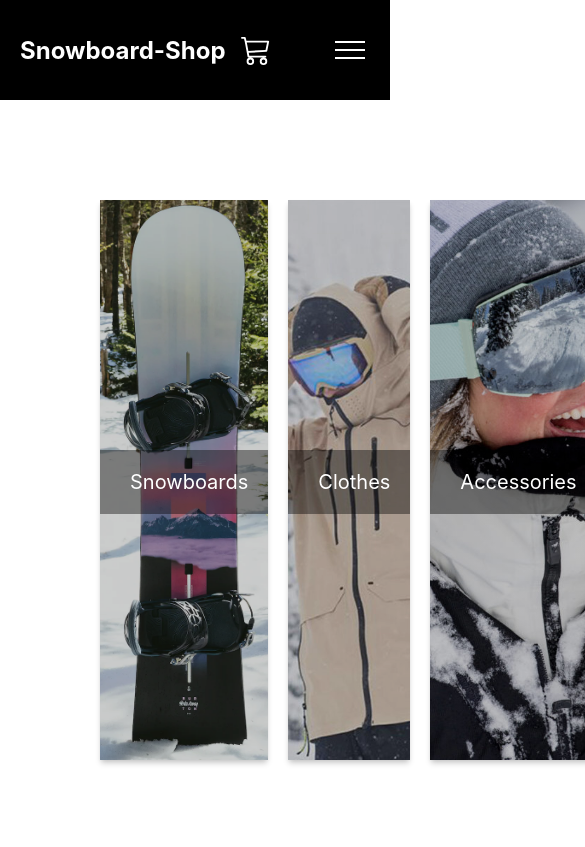
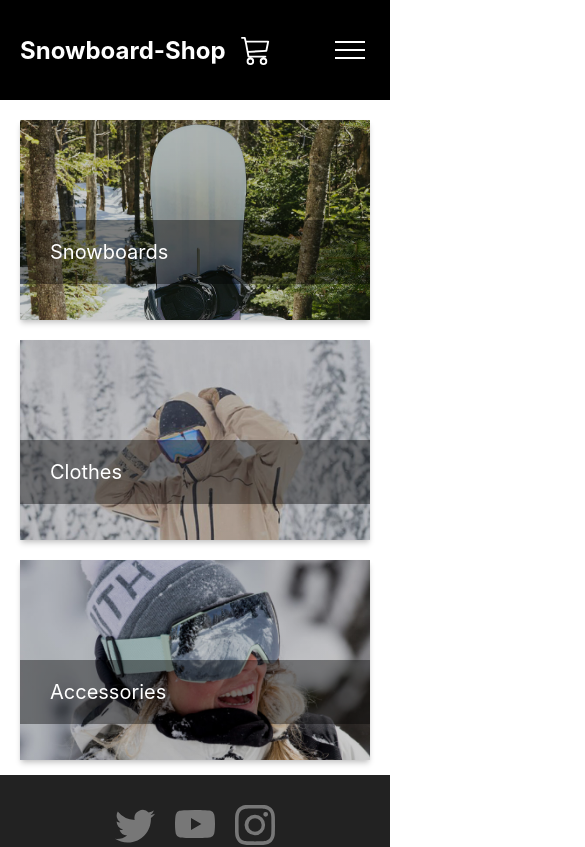
Before and after one commit to asendice/snowboard-shop, a Next.js app: page /products in a window 390 px wide. Shown: the top 847 px of the page, 585 px wide, since content can reach past the window. Built offline with nearby package versions, Linux system fonts and the light colour scheme; no server answers; the database is empty.

Commit message:
header component mobile friendly

```diff
--- a/components/home-page/header.module.css
+++ b/components/home-page/header.module.css
@@ -1,5 +1,5 @@
 .container {
-  max-width: 120rem;
+  max-width: 90%;
   min-height: 60vh;
   margin: 0 auto;
   margin-top: -10rem;
@@ -10,7 +10,7 @@
 }
 
 .container h2 {
-  width: max-content;
+  text-align: center;
   margin: 1.6rem auto;
 }
 
@@ -20,3 +20,17 @@
   grid-template-columns: repeat(3, 1fr);
   gap: 2rem;
 }
+
+@media only screen and (max-width: 1000px){
+  .container {
+    padding: 3rem;
+  }
+  .container h2 {
+    font-size: 3.4rem;
+  }
+}
+@media only screen and (max-width: 1000px){
+  .container h2 {
+    font-size: 3.4rem;
+  }
+}
--- a/components/ui/group-item.module.css
+++ b/components/ui/group-item.module.css
@@ -40,3 +40,14 @@
   transform: scaleY(1);
   width: 100%;
 }
+
+
+@media only screen and (max-width: 850px) {
+  .container {
+   min-height: 20rem;
+  }
+
+  .title {
+    margin-top: 10rem;
+  }
+}
--- a/components/ui/groups.module.css
+++ b/components/ui/groups.module.css
@@ -15,3 +15,12 @@
   display: flex;
   align-items: center;
 }
+
+@media only screen and (max-width: 850px) {
+  .container {
+    display: flex;
+    flex-direction:column;
+    padding: 2rem;
+    height: 80vh;
+  }
+}
--- a/pages/index.js
+++ b/pages/index.js
@@ -11,7 +11,7 @@ function HomePage(props) {
     <Fragment>
       <Hero />
       <Header />
-      <Featured snowboards={snowboards} clothing={clothing} />
+      {/* <Featured snowboards={snowboards} clothing={clothing} /> */}
     </Fragment>
   )
 }
```
Also changed, not shown: components/home-page/hero.module.css (+5 -3 lines).
